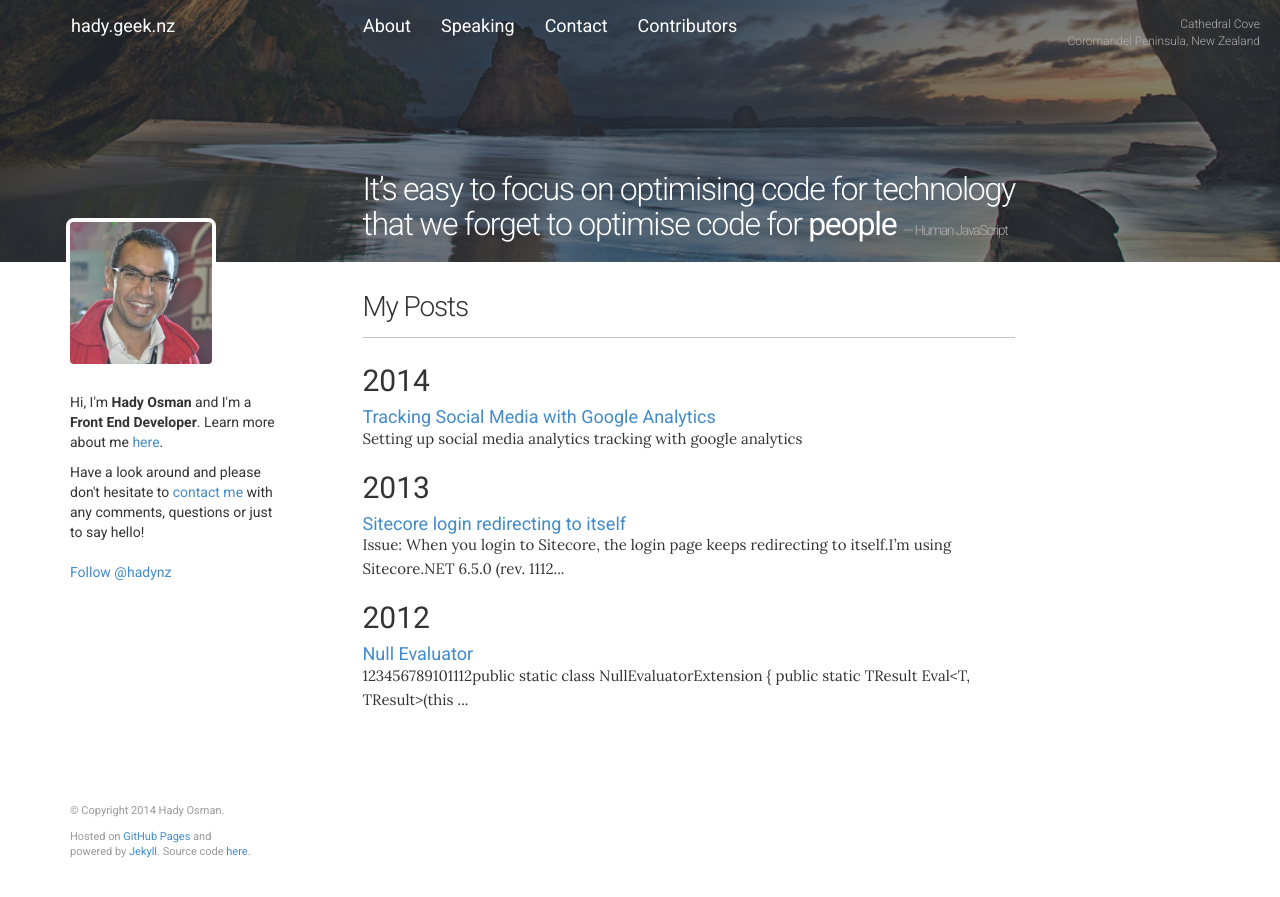
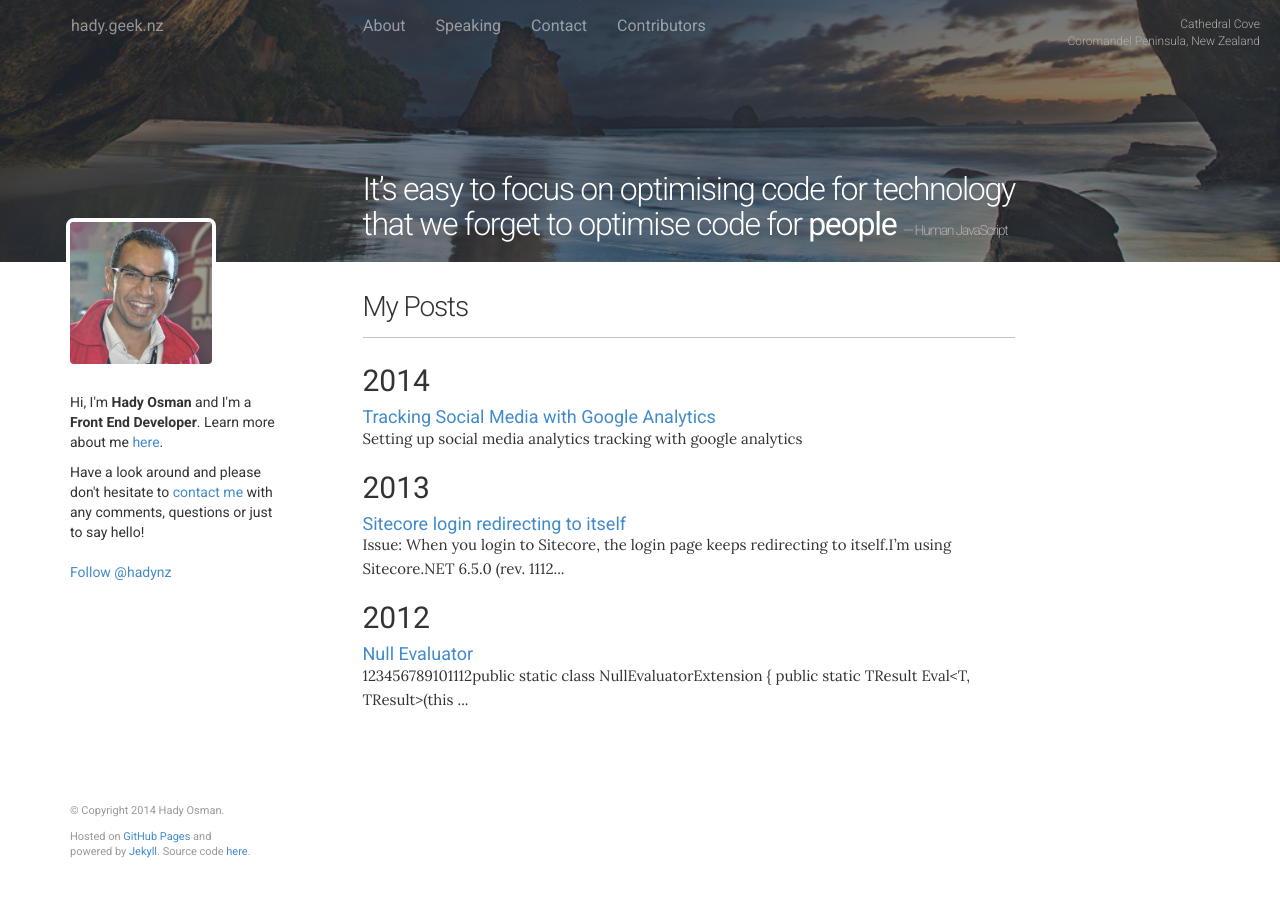
Before and after one commit to hadynz/hadynz.github.io, a Jekyll site: the page built from home.md, in a window 1280 px wide. Shown: the top 897 px of the page. Built offline with Jekyll 4.4.1, drawn with Linux system fonts in a browser that asks for light colours; comment, search, counter and statistics services are not loaded.

Commit message:
Subtle decrease in menu font size and add transparency to font color

```diff
--- a/assets/css/navigation.css
+++ b/assets/css/navigation.css
@@ -3,8 +3,8 @@
 }
 
 .navbar-defaultstyle a {
-    color: #FFF;
-    font-size: 18px;
+    color: rgba(255, 255, 255, 0.5);
+    font-size: 16px;
 }
 
 .navbar-defaultstyle a:hover {
```
